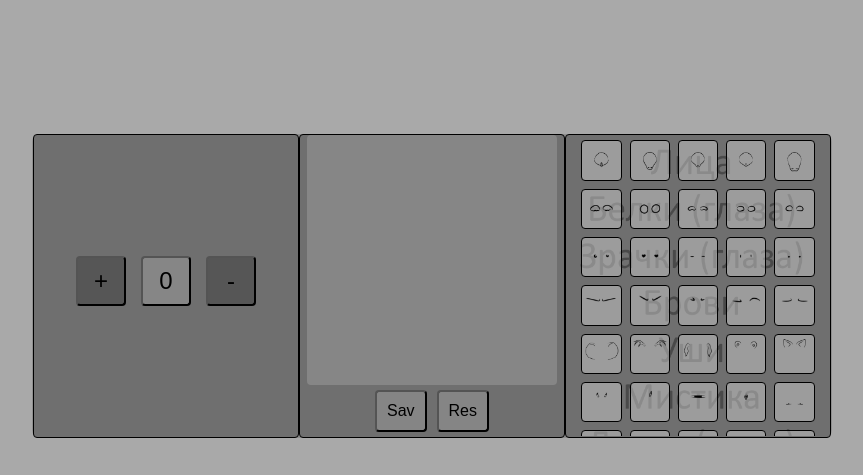
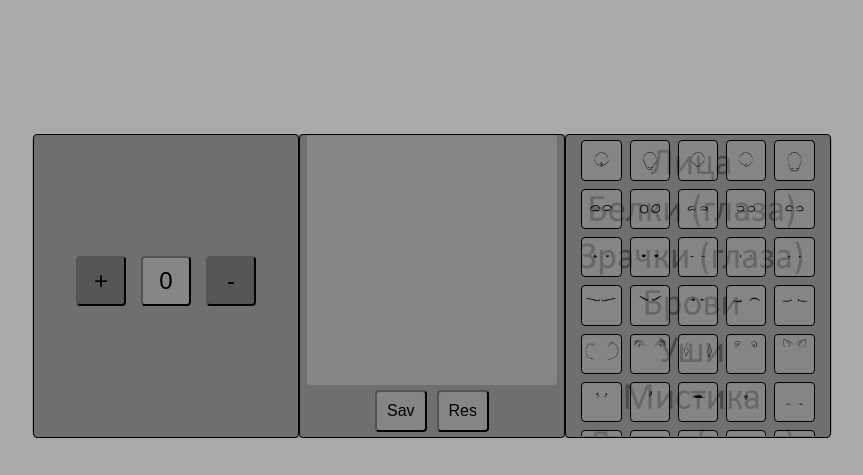
Before and after one commit to LinkWHorter/Tabbed-Names, a plain HTML site: page index.html in a window 1280 px wide. Shown: the whole page, without its empty margins (208-1071 px from the left). Drawn offline with nearby package versions, Linux system fonts and the light colour scheme.

Commit message:
[Udp Deidoei] +1 fr;efrllfl;]

```diff
--- a/style.css
+++ b/style.css
@@ -256,7 +256,7 @@ body {
     height: 38.295px;
     cursor: pointer;
     transform: scale(1);
-    background-color: rgba(198, 198, 198, 0.52);
+    background-color: rgba(225, 225, 225, 0.2);
     border-radius: 4px;
     transition: transform 0.2s ease;
     border: 1px solid black;
@@ -264,7 +264,7 @@ body {
 
 #thumbnails img:hover {
     transform: scale(1.15);
-    background-color: rgba(173, 173, 173, 0.821325);
+    background-color: rgba(225, 225, 225, 0.821325);
 }
 
 /* Новые стили для добавленных элементов */
```
